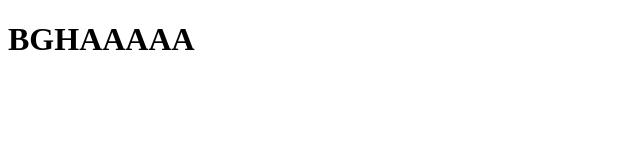
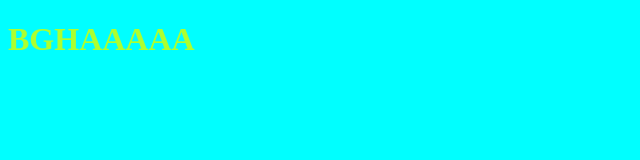
Before and after one commit to 38693/Les4, a plain HTML site: page index.html in a window 1280 px wide. Shown: the whole page, without its empty margins (0-640 px from the left). Drawn offline with Linux system fonts and the light colour scheme.

Commit message:
Hallotjes

```diff
--- a/index.html
+++ b/index.html
@@ -3,6 +3,7 @@
 <head>
     <meta charset="UTF-8">
     <meta name="viewport" content="width=device-width, initial-scale=1.0">
+    <link rel="stylesheet" href="style.css">
     <title>Document</title>
 </head>
 <body>
--- /dev/null
+++ b/style.css
@@ -0,0 +1,4 @@
+body {
+    background-color: cyan;
+    color:greenyellow
+}
```
